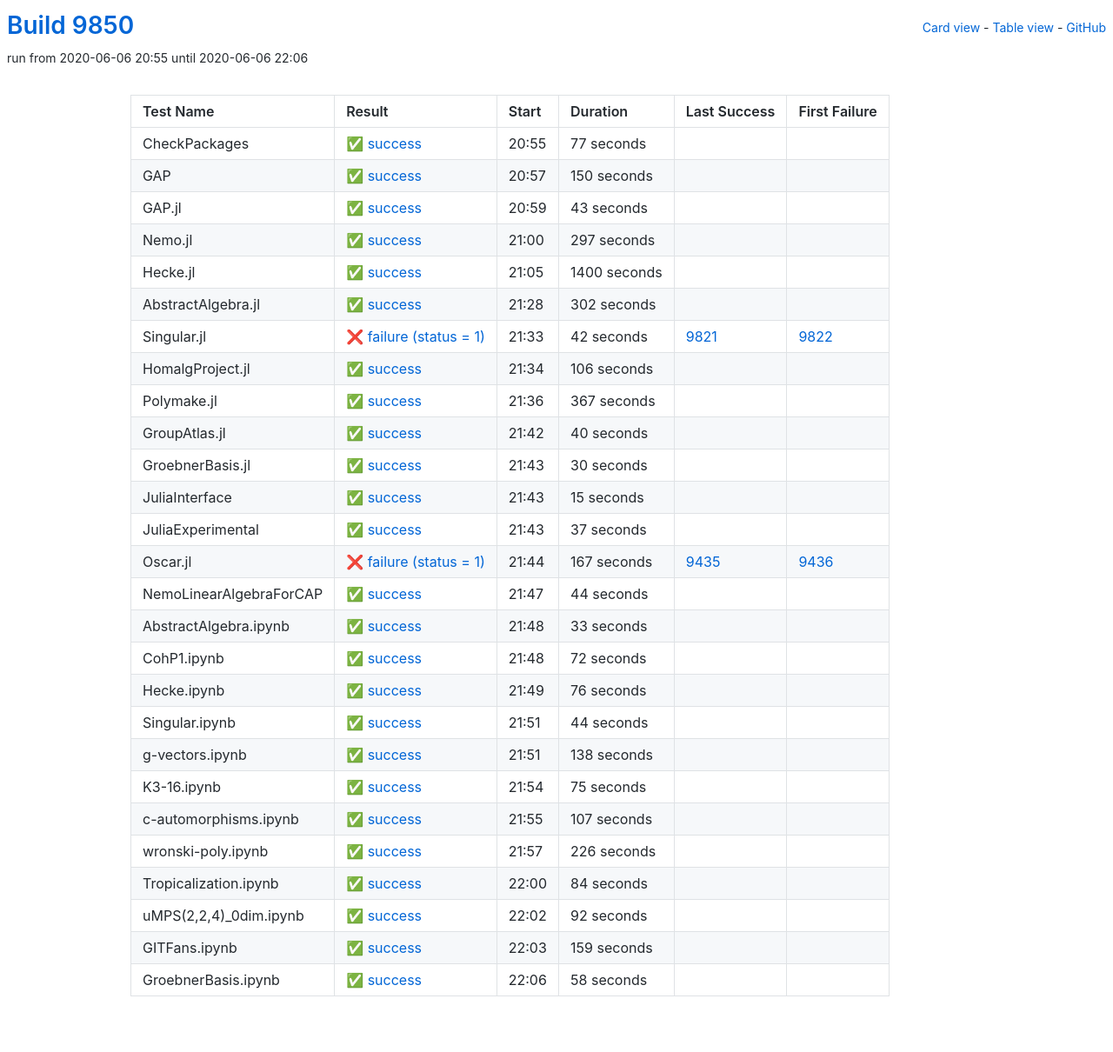
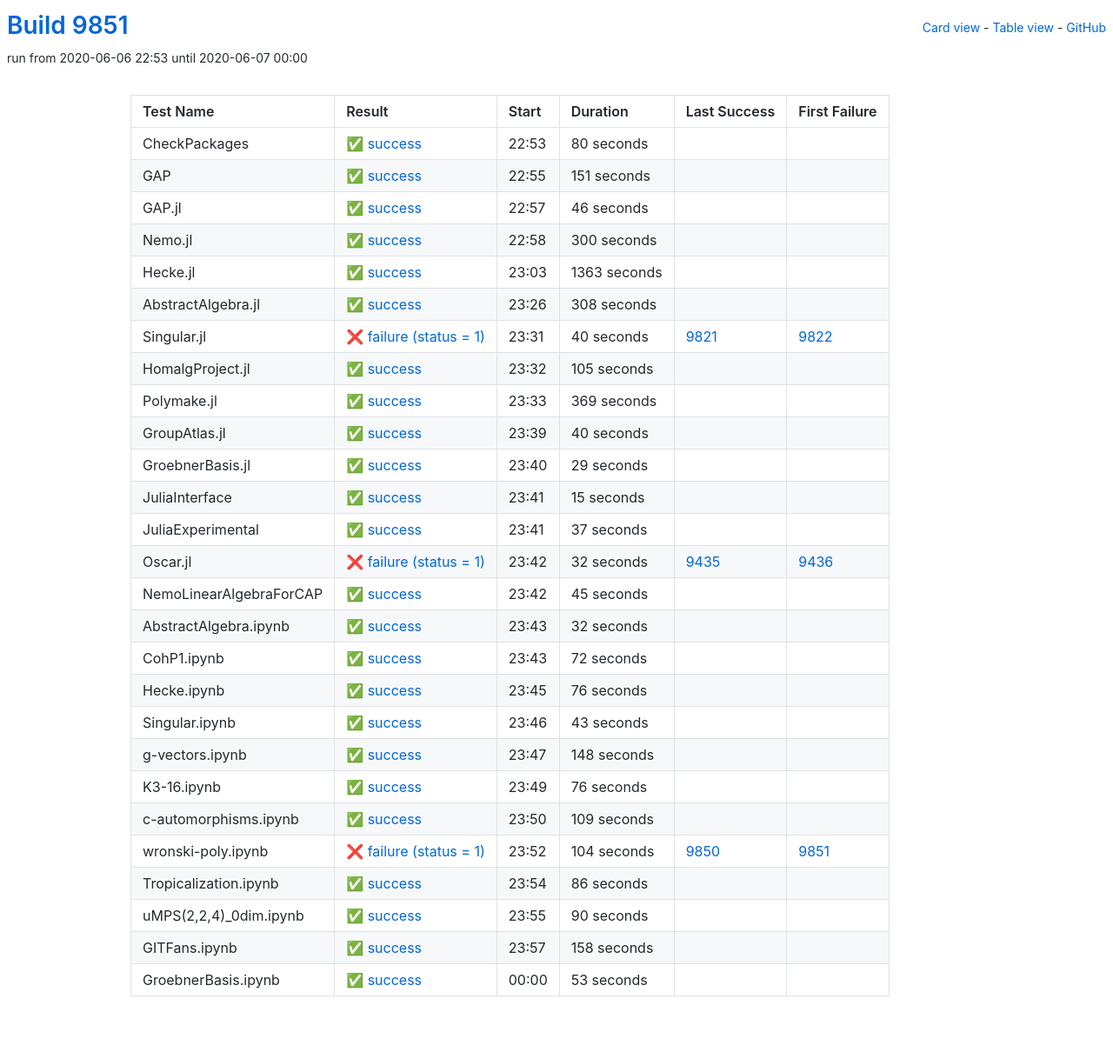
Before and after one commit to oscar-system/oscar-ci-status, a Jekyll site: the page built from table.html, in a window 1280 px wide. Shown: the whole page at 87% size. Built offline with Jekyll 4.4.1, drawn with Linux system fonts in a browser that asks for light colours.

Commit message:
Build 9851

```diff
--- a/_data/ci.yml
+++ b/_data/ci.yml
@@ -1,113 +1,113 @@
-build: 9850
-build_url: https://oscarci.mathematik.uni-kl.de/job/oscar/9850/
+build: 9851
+build_url: https://oscarci.mathematik.uni-kl.de/job/oscar/9851/
 job: oscar
 tests:
-- duration: 77
+- duration: 80
   exitcode: 0
   first_failure: false
   first_failure_url: null
   id: checkpackages
   last_success: false
   last_success_url: null
-  log: https://oscarci.mathematik.uni-kl.de/job/oscar/9850/artifact/logs/build-9850/CheckPackages.log
+  log: https://oscarci.mathematik.uni-kl.de/job/oscar/9851/artifact/logs/build-9851/CheckPackages.log
   name: CheckPackages
-  start: 2020-06-06 20:55
+  start: 2020-06-06 22:53
   status: success
   success: true
-- duration: 150
+- duration: 151
   exitcode: 0
   first_failure: false
   first_failure_url: null
   id: gap
   last_success: false
   last_success_url: null
-  log: https://oscarci.mathematik.uni-kl.de/job/oscar/9850/artifact/logs/build-9850/GAP.log
+  log: https://oscarci.mathematik.uni-kl.de/job/oscar/9851/artifact/logs/build-9851/GAP.log
   name: GAP
-  start: 2020-06-06 20:57
+  start: 2020-06-06 22:55
   status: success
   success: true
-- duration: 43
+- duration: 46
   exitcode: 0
   first_failure: false
   first_failure_url: null
   id: gap-jl
   last_success: false
   last_success_url: null
-  log: https://oscarci.mathematik.uni-kl.de/job/oscar/9850/artifact/logs/build-9850/GAP.jl.log
+  log: https://oscarci.mathematik.uni-kl.de/job/oscar/9851/artifact/logs/build-9851/GAP.jl.log
   name: GAP.jl
-  start: 2020-06-06 20:59
+  start: 2020-06-06 22:57
   status: success
   success: true
-- duration: 297
+- duration: 300
   exitcode: 0
   first_failure: false
   first_failure_url: null
   id: nemo-jl
   last_success: false
   last_success_url: null
-  log: https://oscarci.mathematik.uni-kl.de/job/oscar/9850/artifact/logs/build-9850/Nemo.jl.log
+  log: https://oscarci.mathematik.uni-kl.de/job/oscar/9851/artifact/logs/build-9851/Nemo.jl.log
   name: Nemo.jl
-  start: 2020-06-06 21:00
+  start: 2020-06-06 22:58
   status: success
   success: true
-- duration: 1400
+- duration: 1363
   exitcode: 0
   first_failure: false
   first_failure_url: null
   id: hecke-jl
   last_success: false
   last_success_url: null
-  log: https://oscarci.mathematik.uni-kl.de/job/oscar/9850/artifact/logs/build-9850/Hecke.jl.log
+  log: https://oscarci.mathematik.uni-kl.de/job/oscar/9851/artifact/logs/build-9851/Hecke.jl.log
   name: Hecke.jl
-  start: 2020-06-06 21:05
+  start: 2020-06-06 23:03
   status: success
   success: true
-- duration: 302
+- duration: 308
   exitcode: 0
   first_failure: false
   first_failure_url: null
   id: abstractalgebra-jl
   last_success: false
   last_success_url: null
-  log: https://oscarci.mathematik.uni-kl.de/job/oscar/9850/artifact/logs/build-9850/AbstractAlgebra.jl.log
+  log: https://oscarci.mathematik.uni-kl.de/job/oscar/9851/artifact/logs/build-9851/AbstractAlgebra.jl.log
   name: AbstractAlgebra.jl
-  start: 2020-06-06 21:28
+  start: 2020-06-06 23:26
   status: success
   success: true
-- duration: 42
+- duration: 40
   exitcode: 1
   first_failure: 9822
   first_failure_url: https://oscarci.mathematik.uni-kl.de/job/oscar/9822/
   id: singular-jl
   last_success: 9821
   last_success_url: https://oscarci.mathematik.uni-kl.de/job/oscar/9821/
-  log: https://oscarci.mathematik.uni-kl.de/job/oscar/9850/artifact/logs/build-9850/Singular.jl.log
+  log: https://oscarci.mathematik.uni-kl.de/job/oscar/9851/artifact/logs/build-9851/Singular.jl.log
   name: Singular.jl
-  start: 2020-06-06 21:33
+  start: 2020-06-06 23:31
   status: failure
   success: false
-- duration: 106
+- duration: 105
   exitcode: 0
   first_failure: false
   first_failure_url: null
   id: homalgproject-jl
   last_success: false
   last_success_url: null
-  log: https://oscarci.mathematik.uni-kl.de/job/oscar/9850/artifact/logs/build-9850/HomalgProject.jl.log
+  log: https://oscarci.mathematik.uni-kl.de/job/oscar/9851/artifact/logs/build-9851/HomalgProject.jl.log
   name: HomalgProject.jl
-  start: 2020-06-06 21:34
+  start: 2020-06-06 23:32
   status: success
   success: true
-- duration: 367
+- duration: 369
   exitcode: 0
   first_failure: false
   first_failure_url: null
   id: polymake-jl
   last_success: false
   last_success_url: null
-  log: https://oscarci.mathematik.uni-kl.de/job/oscar/9850/artifact/logs/build-9850/Polymake.jl.log
+  log: https://oscarci.mathematik.uni-kl.de/job/oscar/9851/artifact/logs/build-9851/Polymake.jl.log
   name: Polymake.jl
-  start: 2020-06-06 21:36
+  start: 2020-06-06 23:33
   status: success
   success: true
 - duration: 40
@@ -117,21 +117,21 @@ tests:
   id: groupatlas-jl
   last_success: false
   last_success_url: null
-  log: https://oscarci.mathematik.uni-kl.de/job/oscar/9850/artifact/logs/build-9850/GroupAtlas.jl.log
+  log: https://oscarci.mathematik.uni-kl.de/job/oscar/9851/artifact/logs/build-9851/GroupAtlas.jl.log
   name: GroupAtlas.jl
-  start: 2020-06-06 21:42
+  start: 2020-06-06 23:39
   status: success
   success: true
-- duration: 30
+- duration: 29
   exitcode: 0
   first_failure: false
   first_failure_url: null
   id: groebnerbasis-jl
   last_success: false
   last_success_url: null
-  log: https://oscarci.mathematik.uni-kl.de/job/oscar/9850/artifact/logs/build-9850/GroebnerBasis.jl.log
+  log: https://oscarci.mathematik.uni-kl.de/job/oscar/9851/artifact/logs/build-9851/GroebnerBasis.jl.log
   name: GroebnerBasis.jl
-  start: 2020-06-06 21:43
+  start: 2020-06-06 23:40
   status: success
   success: true
 - duration: 15
@@ -141,9 +141,9 @@ tests:
   id: juliainterface
   last_success: false
   last_success_url: null
-  log: https://oscarci.mathematik.uni-kl.de/job/oscar/9850/artifact/logs/build-9850/JuliaInterface.log
+  log: https://oscarci.mathematik.uni-kl.de/job/oscar/9851/artifact/logs/build-9851/JuliaInterface.log
   name: JuliaInterface
-  start: 2020-06-06 21:43
+  start: 2020-06-06 23:41
   status: success
   success: true
 - duration: 37
@@ -153,45 +153,45 @@ tests:
   id: juliaexperimental
   last_success: false
   last_success_url: null
-  log: https://oscarci.mathematik.uni-kl.de/job/oscar/9850/artifact/logs/build-9850/JuliaExperimental.log
+  log: https://oscarci.mathematik.uni-kl.de/job/oscar/9851/artifact/logs/build-9851/JuliaExperimental.log
   name: JuliaExperimental
-  start: 2020-06-06 21:43
+  start: 2020-06-06 23:41
   status: success
   success: true
-- duration: 167
+- duration: 32
   exitcode: 1
   first_failure: 9436
   first_failure_url: https://oscarci.mathematik.uni-kl.de/job/oscar/9436/
   id: oscar-jl
   last_success: 9435
   last_success_url: https://oscarci.mathematik.uni-kl.de/job/oscar/9435/
-  log: https://oscarci.mathematik.uni-kl.de/job/oscar/9850/artifact/logs/build-9850/Oscar.jl.log
+  log: https://oscarci.mathematik.uni-kl.de/job/oscar/9851/artifact/logs/build-9851/Oscar.jl.log
   name: Oscar.jl
-  start: 2020-06-06 21:44
+  start: 2020-06-06 23:42
   status: failure
   success: false
-- duration: 44
+- duration: 45
   exitcode: 0
   first_failure: false
   first_failure_url: null
   id: nemolinearalgebraforcap
   last_success: false
   last_success_url: null
-  log: https://oscarci.mathematik.uni-kl.de/job/oscar/9850/artifact/logs/build-9850/NemoLinearAlgebraForCAP.log
+  log: https://oscarci.mathematik.uni-kl.de/job/oscar/9851/artifact/logs/build-9851/NemoLinearAlgebraForCAP.log
   name: NemoLinearAlgebraForCAP
-  start: 2020-06-06 21:47
+  start: 2020-06-06 23:42
   status: success
   success: true
-- duration: 33
+- duration: 32
   exitcode: 0
   first_failure: false
   first_failure_url: null
   id: abstractalgebra-ipynb
   last_success: false
   last_success_url: null
-  log: https://oscarci.mathematik.uni-kl.de/job/oscar/9850/artifact/logs/build-9850/AbstractAlgebra.ipynb.log
+  log: https://oscarci.mathematik.uni-kl.de/job/oscar/9851/artifact/logs/build-9851/AbstractAlgebra.ipynb.log
   name: AbstractAlgebra.ipynb
-  start: 2020-06-06 21:48
+  start: 2020-06-06 23:43
   status: success
   success: true
 - duration: 72
@@ -201,9 +201,9 @@ tests:
   id: cohp1-ipynb
   last_success: false
   last_success_url: null
-  log: https://oscarci.mathematik.uni-kl.de/job/oscar/9850/artifact/logs/build-9850/CohP1.ipynb.log
+  log: https://oscarci.mathematik.uni-kl.de/job/oscar/9851/artifact/logs/build-9851/CohP1.ipynb.log
   name: CohP1.ipynb
-  start: 2020-06-06 21:48
+  start: 2020-06-06 23:43
   status: success
   success: true
 - duration: 76
@@ -213,116 +213,116 @@ tests:
   id: hecke-ipynb
   last_success: false
   last_success_url: null
-  log: https://oscarci.mathematik.uni-kl.de/job/oscar/9850/artifact/logs/build-9850/Hecke.ipynb.log
+  log: https://oscarci.mathematik.uni-kl.de/job/oscar/9851/artifact/logs/build-9851/Hecke.ipynb.log
   name: Hecke.ipynb
-  start: 2020-06-06 21:49
+  start: 2020-06-06 23:45
   status: success
   success: true
-- duration: 44
+- duration: 43
   exitcode: 0
   first_failure: false
   first_failure_url: null
   id: singular-ipynb
   last_success: false
   last_success_url: null
-  log: https://oscarci.mathematik.uni-kl.de/job/oscar/9850/artifact/logs/build-9850/Singular.ipynb.log
+  log: https://oscarci.mathematik.uni-kl.de/job/oscar/9851/artifact/logs/build-9851/Singular.ipynb.log
   name: Singular.ipynb
-  start: 2020-06-06 21:51
+  start: 2020-06-06 23:46
   status: success
   success: true
-- duration: 138
+- duration: 148
   exitcode: 0
   first_failure: false
   first_failure_url: null
   id: g-vectors-ipynb
   last_success: false
   last_success_url: null
-  log: https://oscarci.mathematik.uni-kl.de/job/oscar/9850/artifact/logs/build-9850/g-vectors.ipynb.log
+  log: https://oscarci.mathematik.uni-kl.de/job/oscar/9851/artifact/logs/build-9851/g-vectors.ipynb.log
   name: g-vectors.ipynb
-  start: 2020-06-06 21:51
+  start: 2020-06-06 23:47
   status: success
   success: true
-- duration: 75
+- duration: 76
   exitcode: 0
   first_failure: false
   first_failure_url: null
   id: k3-16-ipynb
   last_success: false
   last_success_url: null
-  log: https://oscarci.mathematik.uni-kl.de/job/oscar/9850/artifact/logs/build-9850/K3-16.ipynb.log
+  log: https://oscarci.mathematik.uni-kl.de/job/oscar/9851/artifact/logs/build-9851/K3-16.ipynb.log
   name: K3-16.ipynb
-  start: 2020-06-06 21:54
+  start: 2020-06-06 23:49
   status: success
   success: true
-- duration: 107
+- duration: 109
   exitcode: 0
   first_failure: false
   first_failure_url: null
   id: c-automorphisms-ipynb
   last_success: false
   last_success_url: null
-  log: https://oscarci.mathematik.uni-kl.de/job/oscar/9850/artifact/logs/build-9850/c-automorphisms.ipynb.log
+  log: https://oscarci.mathematik.uni-kl.de/job/oscar/9851/artifact/logs/build-9851/c-automorphisms.ipynb.log
   name: c-automorphisms.ipynb
-  start: 2020-06-06 21:55
+  start: 2020-06-06 23:50
   status: success
   success: true
-- duration: 226
-  exitcode: 0
-  first_failure: false
-  first_failure_url: null
+- duration: 104
+  exitcode: 1
+  first_failure: 9851
+  first_failure_url: https://oscarci.mathematik.uni-kl.de/job/oscar/9851/
   id: wronski-poly-ipynb
-  last_success: false
-  last_success_url: null
-  log: https://oscarci.mathematik.uni-kl.de/job/oscar/9850/artifact/logs/build-9850/wronski-poly.ipynb.log
+  last_success: 9850
+  last_success_url: https://oscarci.mathematik.uni-kl.de/job/oscar/9850/
+  log: https://oscarci.mathematik.uni-kl.de/job/oscar/9851/artifact/logs/build-9851/wronski-poly.ipynb.log
   name: wronski-poly.ipynb
-  start: 2020-06-06 21:57
-  status: success
-  success: true
-- duration: 84
+  start: 2020-06-06 23:52
+  status: failure
+  success: false
+- duration: 86
   exitcode: 0
   first_failure: false
   first_failure_url: null
   id: tropicalization-ipynb
   last_success: false
   last_success_url: null
-  log: https://oscarci.mathematik.uni-kl.de/job/oscar/9850/artifact/logs/build-9850/Tropicalization.ipynb.log
+  log: https://oscarci.mathematik.uni-kl.de/job/oscar/9851/artifact/logs/build-9851/Tropicalization.ipynb.log
   name: Tropicalization.ipynb
-  start: 2020-06-06 22:00
+  start: 2020-06-06 23:54
   status: success
   success: true
-- duration: 92
+- duration: 90
   exitcode: 0
   first_failure: false
   first_failure_url: null
   id: umps-2-2-4-0dim-ipynb
   last_success: false
   last_success_url: null
-  log: https://oscarci.mathematik.uni-kl.de/job/oscar/9850/artifact/logs/build-9850/uMPS-2-2-4-_0dim.ipynb.log
+  log: https://oscarci.mathematik.uni-kl.de/job/oscar/9851/artifact/logs/build-9851/uMPS-2-2-4-_0dim.ipynb.log
   name: uMPS(2,2,4)_0dim.ipynb
-  start: 2020-06-06 22:02
+  start: 2020-06-06 23:55
   status: success
   success: true
-- duration: 159
+- duration: 158
   exitcode: 0
   first_failure: false
   first_failure_url: null
   id: gitfans-ipynb
   last_success: false
   last_success_url: null
-  log: https://oscarci.mathematik.uni-kl.de/job/oscar/9850/artifact/logs/build-9850/GITFans.ipynb.log
+  log: https://oscarci.mathematik.uni-kl.de/job/oscar/9851/artifact/logs/build-9851/GITFans.ipynb.log
   name: GITFans.ipynb
-  start: 2020-06-06 22:03
+  start: 2020-06-06 23:57
   status: success
   success: true
-- duration: 58
+- duration: 53
   exitcode: 0
   first_failure: false
   first_failure_url: null
   id: groebnerbasis-ipynb
   last_success: false
   last_success_url: null
-  log: https://oscarci.mathematik.uni-kl.de/job/oscar/9850/artifact/logs/build-9850/GroebnerBasis.ipynb.log
+  log: https://oscarci.mathematik.uni-kl.de/job/oscar/9851/artifact/logs/build-9851/GroebnerBasis.ipynb.log
   name: GroebnerBasis.ipynb
-  start: 2020-06-06 22:06
+  start: 2020-06-07 00:00
   status: success
   success: true
```
Also changed, not shown: README.md.
